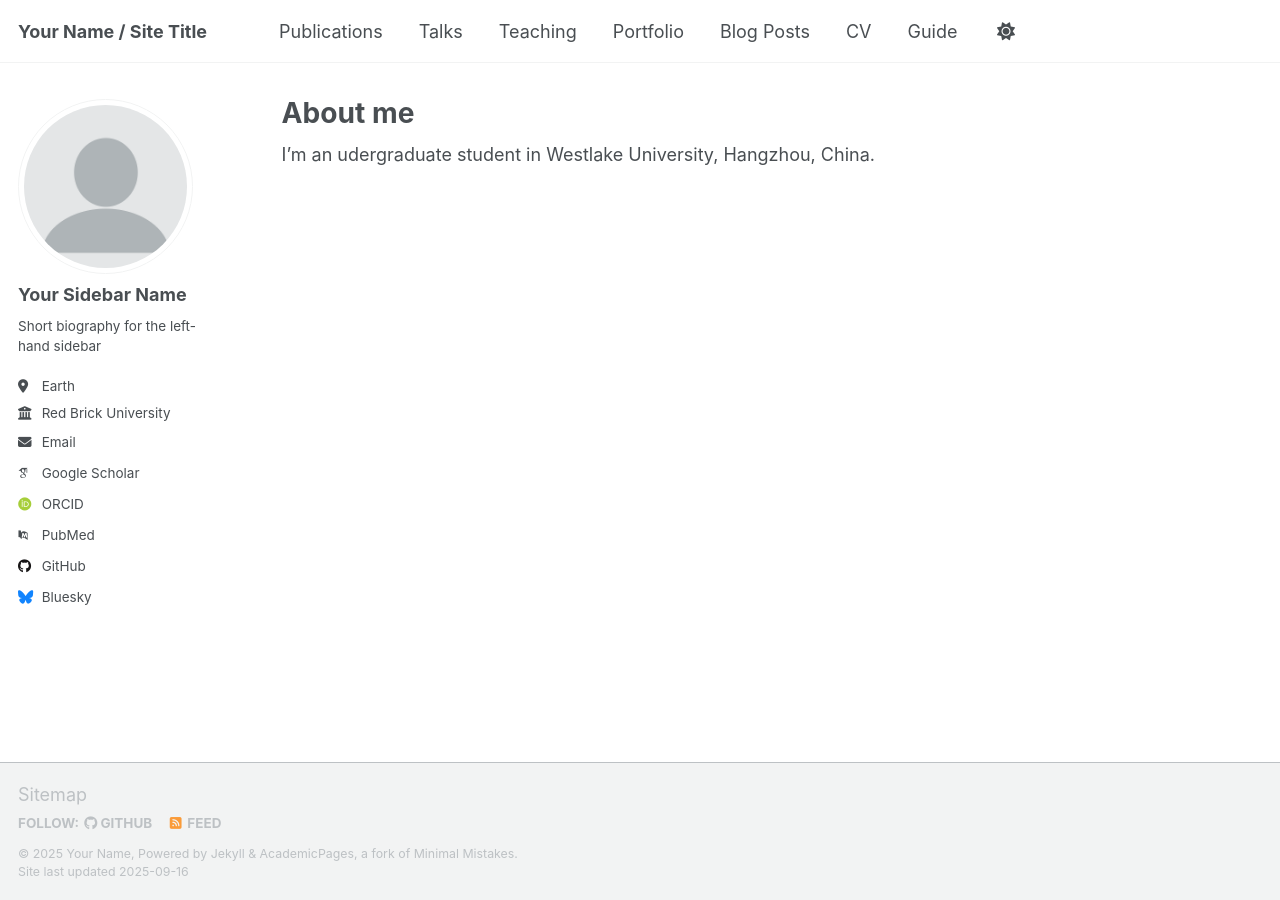
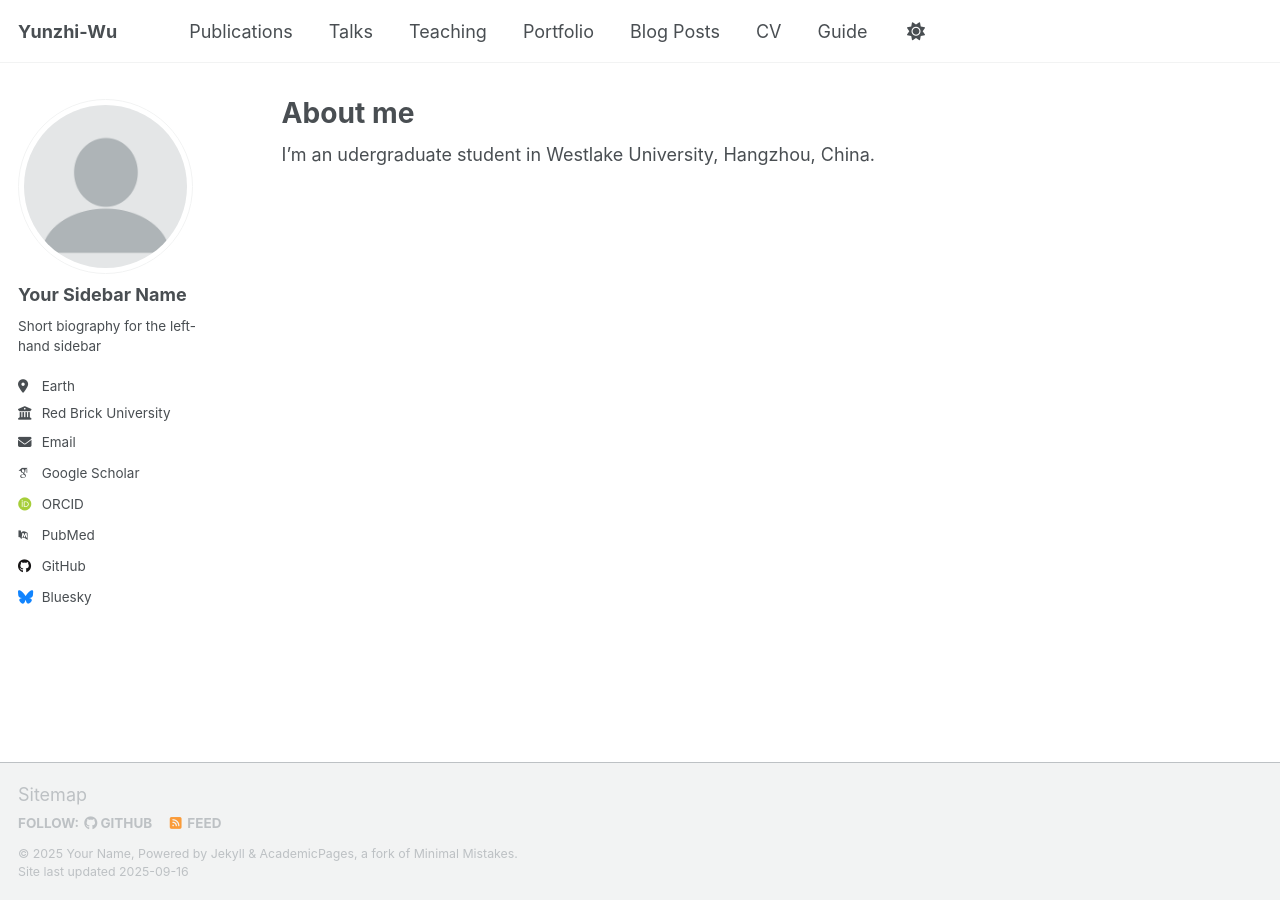
Before and after one commit to pigwu/pigwu.github.io, a Jekyll site: the page built from _pages/about.md, in a window 1280 px wide. Built offline with Jekyll 4.4.1, drawn with Linux system fonts in a browser that asks for light colours; some web fonts are replaced; a script that is not in the unit is left out.

Commit message:
Update _config.yml

```diff
--- a/_config.yml
+++ b/_config.yml
@@ -9,8 +9,8 @@
 # Basic Site Settings
 locale                   : "en-US"
 site_theme               : "default" # Currently available options are "default", "air"
-title                    : "Your Name / Site Title"
-title_separator          : "-"
+title                    : "Yunzhi-Wu"
+#title_separator          : "-"
 name                     : &name "Your Name"
 description              : &description "Your Name's academic portfolio"   # Update this with a general description of your site, this is the default if not overridden by a page
 url                      : https://academicpages.github.io # The base hostname & protocol for your site e.g. "https://[your GitHub username].github.io",
```
